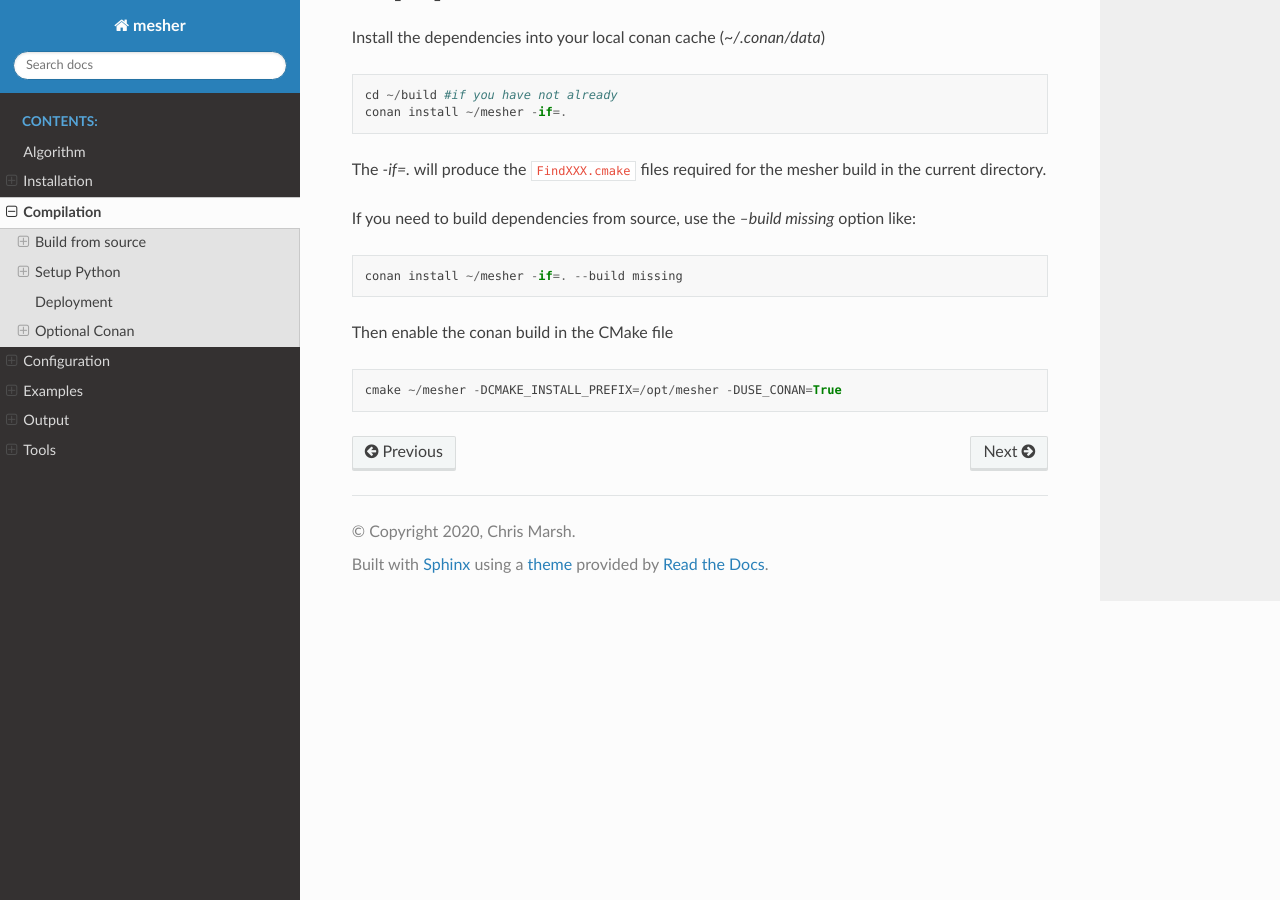
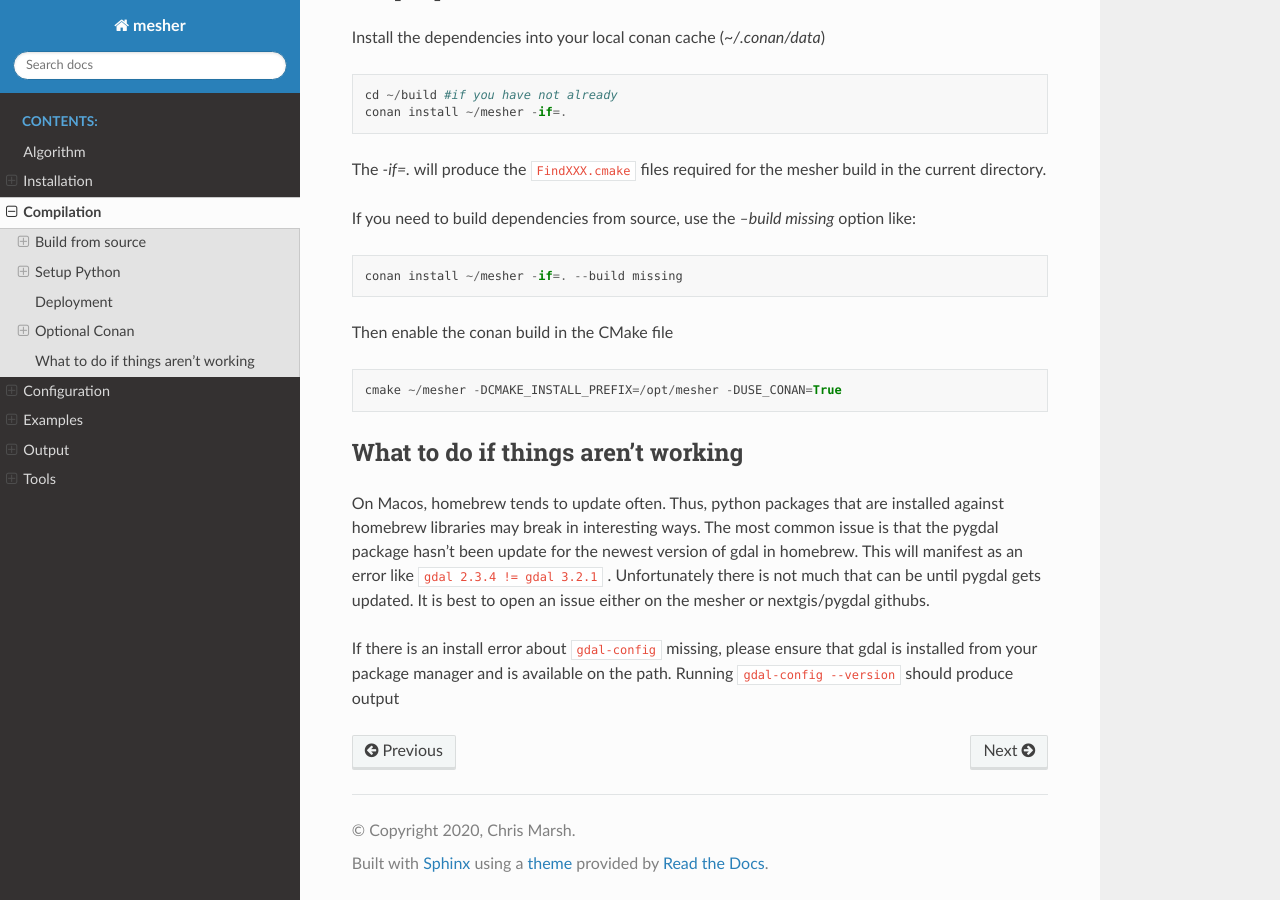
Before and after one commit to Chrismarsh/mesher, a Sphinx documentation site: the page built from docs/source/build.rst, in a window 1280 px wide and 900 px high, scrolled down 3827 px. Built offline with Sphinx 7.4.7 and the Read the Docs theme 2.0.0, drawn with Linux system fonts in a browser that asks for light colours.

Commit message:
add help documentation on what to do on errors

```diff
--- a/docs/source/build.rst
+++ b/docs/source/build.rst
@@ -193,3 +193,14 @@ Then enable the conan build in the CMake file
 ::
 
     cmake ~/mesher -DCMAKE_INSTALL_PREFIX=/opt/mesher -DUSE_CONAN=True
+
+
+What to do if things aren't working
+=====================================
+
+On Macos, homebrew tends to update often. Thus, python packages that are installed against homebrew libraries may break in interesting ways.
+The most common issue is that the pygdal package hasn't been update for the newest version of gdal in homebrew. This will manifest as an error like
+``gdal 2.3.4 != gdal 3.2.1`` . Unfortunately there is not much that can be until pygdal gets updated. It is best to open an issue either on the mesher or nextgis/pygdal githubs.
+
+If there is an install error about ``gdal-config`` missing, please ensure that gdal is installed from your package manager and is available on the path. Running
+``gdal-config --version`` should produce output
```
